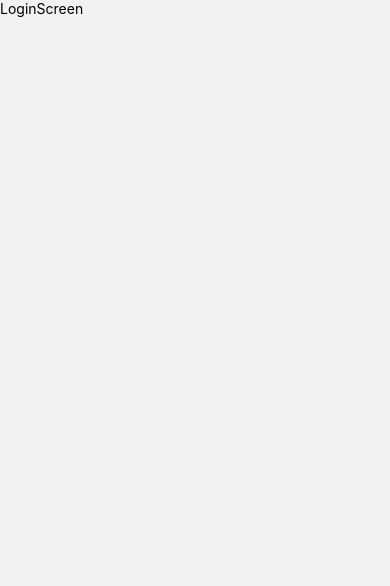
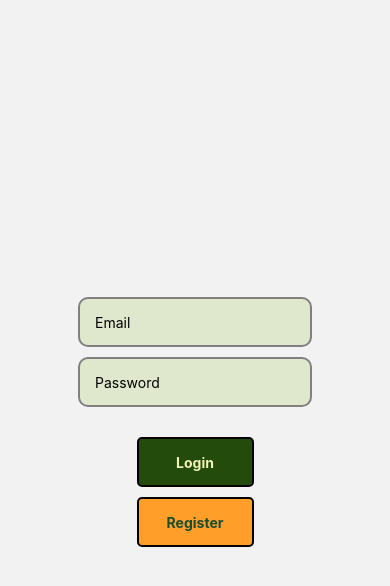
Before and after one commit to ParasManiAdhikari/authApp, a React Native app: screen /Login in a window 390 px wide. Shown: the top 586 px of the page. Built offline with nearby package versions, Linux system fonts and the light colour scheme.

Commit message:
registration is working

```diff
--- /dev/null
+++ b/firebase.js
@@ -0,0 +1,24 @@
+// Import the functions you need from the SDKs you need
+import firebase from 'firebase/compat/app';
+import 'firebase/compat/auth';
+import 'firebase/compat/firestore';
+// TODO: Add SDKs for Firebase products that you want to use
+// https://firebase.google.com/docs/web/setup#available-libraries
+
+// Your web app's Firebase configuration
+const firebaseConfig = {
+  apiKey: "AIzaSyALRKQWzq4NYz6RZK-oaTb172j6VNrrXr0",
+  authDomain: "fir-authp-7a386.firebaseapp.com",
+  projectId: "fir-authp-7a386",
+  storageBucket: "fir-authp-7a386.appspot.com",
+  messagingSenderId: "80638634132",
+  appId: "1:80638634132:web:c98a7f419d360f82596c81"
+};
+
+if(!firebase.apps.length) {
+    firebase.initializeApp(firebaseConfig);
+
+}
+const auth = firebase.auth();
+
+export { auth };
--- a/screens/LoginScreen.js
+++ b/screens/LoginScreen.js
@@ -1,12 +1,64 @@
 import { StyleSheet, Text, View } from 'react-native'
 import React from 'react'
-import { KeyboardAvoidingView } from 'react-native-web'
+import { KeyboardAvoidingView, TextInput, TouchableOpacity } from 'react-native'
+// import { auth } from '../firebase'
+import { auth } from '../firebase';
 
 const LoginScreen = () => {
+    const [email, setEmail] = React.useState('')
+    const [password, setPassword] = React.useState('')
+
+    const handleSignUp = () => {
+        auth
+            .createUserWithEmailAndPassword(email, password)
+            .then(() => {
+                console.log('User account created & signed in!');
+            })
+            .catch(error => {
+                if (error.code === 'auth/email-already-in-use') {
+                    console.log('That email address is already in use!');
+                }
+
+                if (error.code === 'auth/invalid-email') {
+                    console.log('That email address is invalid!');
+                }
+
+                console.error(error);
+            });
+            console.log(email, password);
+    }
+
     return (
-        <KeyboardAvoidingView style={styles.container}>
-            <Text>LoginScreen</Text>
-        </KeyboardAvoidingView>
+        <View style={styles.container}>
+            <View style={styles.inputContainer}>
+                <TextInput placeholder="Email"
+                    value={email}
+                    onChangeText={text => setEmail(text)}
+                    style={styles.Input}>
+                </TextInput>
+                <TextInput placeholder="Password"
+                    value={password}
+                    onChangeText={text => setPassword(text)}
+                    style={styles.Input}
+                    secureTextEntry>
+                </TextInput>
+            </View>
+            <View style={styles.buttonContainer}>
+                <TouchableOpacity
+                    onPress={() => { }}
+                    style={styles.button}
+                >
+                    <Text style={styles.buttonText}>Login</Text>
+                </TouchableOpacity>
+
+                <TouchableOpacity
+                    onPress={() => {handleSignUp()}}
+                    style={[styles.button, styles.registerButton]}
+                >
+                    <Text style={styles.registerButtonText}>Register</Text>
+                </TouchableOpacity>
+            </View>
+        </View>
     )
 }
 
@@ -16,5 +68,47 @@ const styles = StyleSheet.create({
     container: {
         flex: 1,
         backgroundColor: 'rosegold',
+        justifyContent: 'center',
+        alignItems: 'center',
+    },
+    inputContainer: {
+        width: '60%',
+    },
+    Input: {
+        backgroundColor: '#DFE8CC',
+        paddingHorizontal: 15,
+        paddingVertical: 10,
+        borderRadius: 10,
+        marginTop: 10,
+        height: 50,
+        borderWidth: 2,
+        borderColor: 'grey',
+    },
+    buttonContainer: {
+        marginTop: 30,
+        width: '30%',
+
+    },
+    button: {
+        width: '100%',
+        height: 50,
+        backgroundColor: '#224B0C',
+        marginBottom: 10,
+        justifyContent: 'center',
+        alignItems: 'center',
+        borderRadius: 5,
+        borderColor: 'black',
+        borderWidth: 2,
+    },
+    buttonText: {
+        fontWeight: 'bold',
+        color: '#F0F2B6',
+    },
+    registerButton: {
+        backgroundColor: '#FF9F29',
+    },
+    registerButtonText: {
+        color: '#1A4D2E',
+        fontWeight: 'bold',
     },
 })
```
